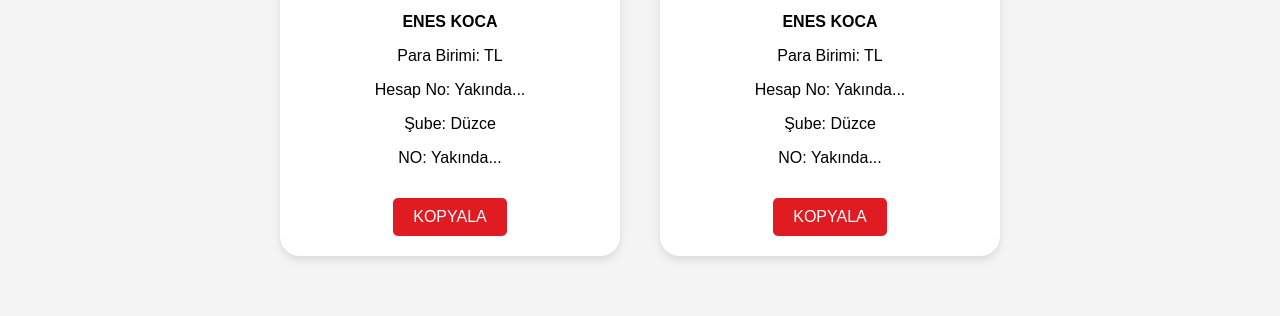
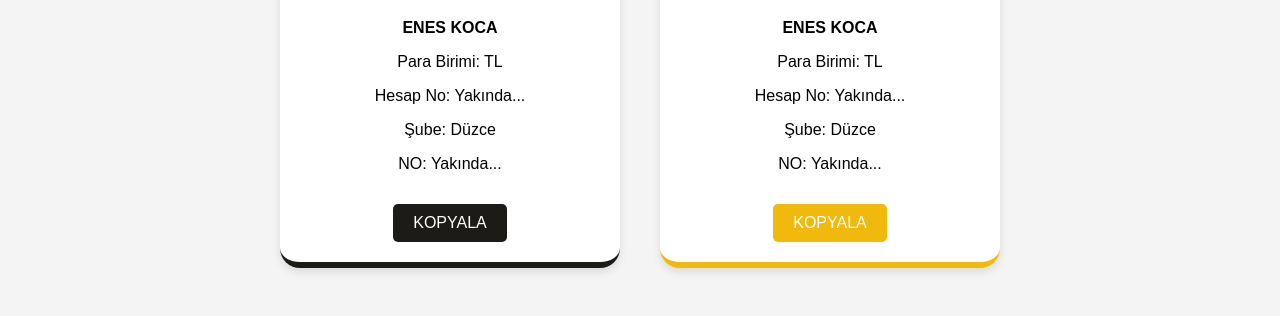
Before and after one commit to kalipsotr/info, a plain HTML site: page payments.html in a window 1280 px wide. Shown: the part 1096-1412 px from the top of the page. Drawn offline with Linux system fonts and the light colour scheme.

Commit message:
Update styles.css

```diff
--- a/styles.css
+++ b/styles.css
@@ -62,14 +62,24 @@ body {
     border-bottom: 6px solid #146d07;
 }
 
+.card.ziraat {
+    border-top: 6px solid #d30b11;
+    border-bottom: 6px solid #d30b11;
+}
+
 .card.papara {
     border-top: 6px solid #952a8a;
     border-bottom: 6px solid #952a8a;
 }
 
-.card.ziraat {
-    border-top: 6px solid #d30b11;
-    border-bottom: 6px solid #d30b11;
+.card.ininal {
+    border-top: 6px solid #1d1b18;
+    border-bottom: 6px solid #1d1b18;
+}
+
+.card.binance {
+    border-top: 6px solid #f0b90b;
+    border-bottom: 6px solid #f0b90b;
 }
 
 .card.akbank button {
@@ -88,12 +98,20 @@ body {
     background-color: #146d07;
 }
 
+.card.ziraat button {
+    background-color: #d30b11;
+}
+
 .card.papara button {
     background: linear-gradient(to right, #d3445f, #952a8a);
 }
 
-.card.ziraat button {
-    background-color: #d30b11;
+.card.ininal button {
+    background: linear-gradient(to right, #1d1b18, #1d1b18);
+}
+
+.card.binance button {
+    background-color: #f0b90b;
 }
 
 #popup {
```
